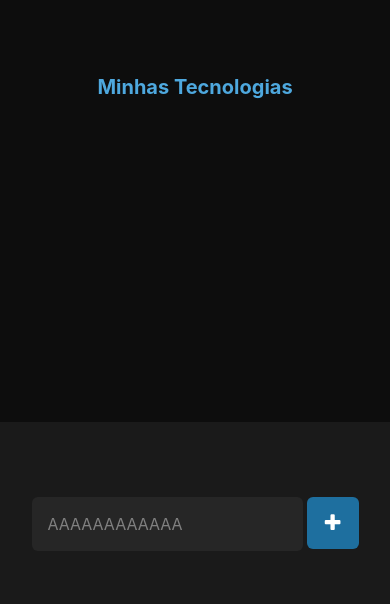
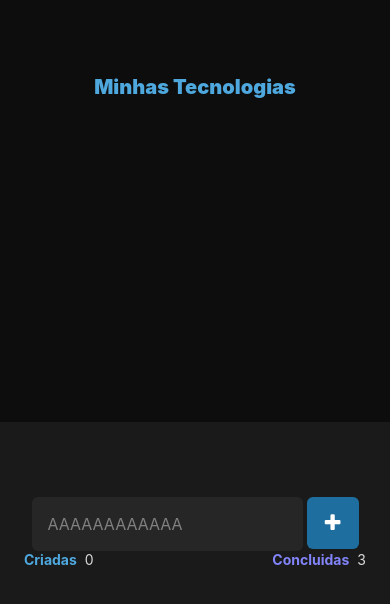
Before and after one commit to mmurilo03/ListaTecnologias, a React Native app: screen / in a window 390 px wide. Shown: the top 604 px of the page. Built offline with nearby package versions, Linux system fonts and the light colour scheme.

Commit message:
Adicionando número de criadas e concluidas com valor padrão

```diff
--- a/src/components/ButtonAdd/index.tsx
+++ b/src/components/ButtonAdd/index.tsx
@@ -1,12 +1,11 @@
 import { Text, TouchableOpacity } from "react-native"
-import { style } from "./styles";
+import { styles } from "./styles";
 import  Icon  from "react-native-vector-icons/FontAwesome";
 
 const ButtonAdd = () => {
     return (
-        <TouchableOpacity style={style.buttonAdd}>
+        <TouchableOpacity style={styles.buttonAdd}>
             <Icon name="plus" color={"white"} size={20}></Icon>
-            {/* <Text style={style.buttonText}>BBB</Text> */}
         </TouchableOpacity>
     )
 }
--- a/src/components/ButtonAdd/styles.ts
+++ b/src/components/ButtonAdd/styles.ts
@@ -1,6 +1,6 @@
 import { StyleSheet } from "react-native";
 
-export const style = StyleSheet.create({
+export const styles = StyleSheet.create({
     buttonAdd: {
         alignItems: "center",
         justifyContent: "center",
@@ -10,3 +10,5 @@ export const style = StyleSheet.create({
         borderRadius: 6
     }
 })
+
+export default styles;
--- /dev/null
+++ b/src/components/TechNumber/index.tsx
@@ -0,0 +1,15 @@
+import { Text } from "react-native"
+import styles from "./styles";
+
+
+interface Props {
+    num: number
+}
+
+const TechNumer = ({num}: Props) => {
+    return (
+        <Text style={styles.text}>{num}</Text>
+    )
+}
+
+export default TechNumer;
--- /dev/null
+++ b/src/components/TechNumber/styles.ts
@@ -0,0 +1,9 @@
+import { StyleSheet } from "react-native";
+
+const styles = StyleSheet.create({
+    text: {
+        color: "#D9D9D9"
+    }
+})
+
+export default styles;
--- a/src/screens/Home/index.tsx
+++ b/src/screens/Home/index.tsx
@@ -1,9 +1,18 @@
 import { Text, TextInput, View } from "react-native"
 import { styles } from "./styles"
 import ButtonAdd from "../../components/ButtonAdd";
+import { useState } from "react";
+import TechNumer from "../../components/TechNumber";
 
+interface TechObj {
+    name: string,
+    check: boolean
+}
 
 const Home = () => {
+
+    const [techList, setTechList] = useState<TechObj[]>([] as TechObj[]);
+
     return (
         <>
             <View style={styles.containerTitle}>
@@ -14,6 +23,16 @@ const Home = () => {
                     <TextInput style={styles.input} placeholder="AAAAAAAAAAAA" placeholderTextColor="#808080"/>
                     <ButtonAdd></ButtonAdd>
                 </View>
+                <View style={styles.containerChecked}>
+                    <View style={styles.textCreatedContainer}>
+                        <Text style={styles.textCreated}>Criadas</Text>
+                        <TechNumer num={techList.length} />
+                    </View>
+                    <View style={styles.textCreatedContainer}>
+                        <Text style={styles.textChecked}>Concluidas</Text>
+                        <TechNumer num={3} />
+                    </View>
+                </View>
             </View>
         </>
     )
--- a/src/screens/Home/styles.ts
+++ b/src/screens/Home/styles.ts
@@ -11,7 +11,7 @@ export const styles = StyleSheet.create({
   title: {
     color: "#4EA8DE",
     fontSize: 20,
-    fontWeight: 'bold'
+    fontWeight: '900'
   },
   container: {
     flex:1,
@@ -32,5 +32,25 @@ export const styles = StyleSheet.create({
     color: "#F2F2F2",
     padding: 16,
     borderRadius: 6
+  },
+  containerChecked: {
+    width: "100%",
+    flexDirection: 'row',
+    alignItems: 'center',
+    justifyContent: 'space-between'
+  },
+  textCreatedContainer: {
+    flexDirection: 'row',
+    gap: 8
+  },
+  textCreated: {
+    color: "#4EA8DE",
+    fontSize: 14,
+    fontWeight: '700'
+  },
+  textChecked: {
+    color: "#8284FA",
+    fontSize: 14,
+    fontWeight: '700'
   }
 })
```
